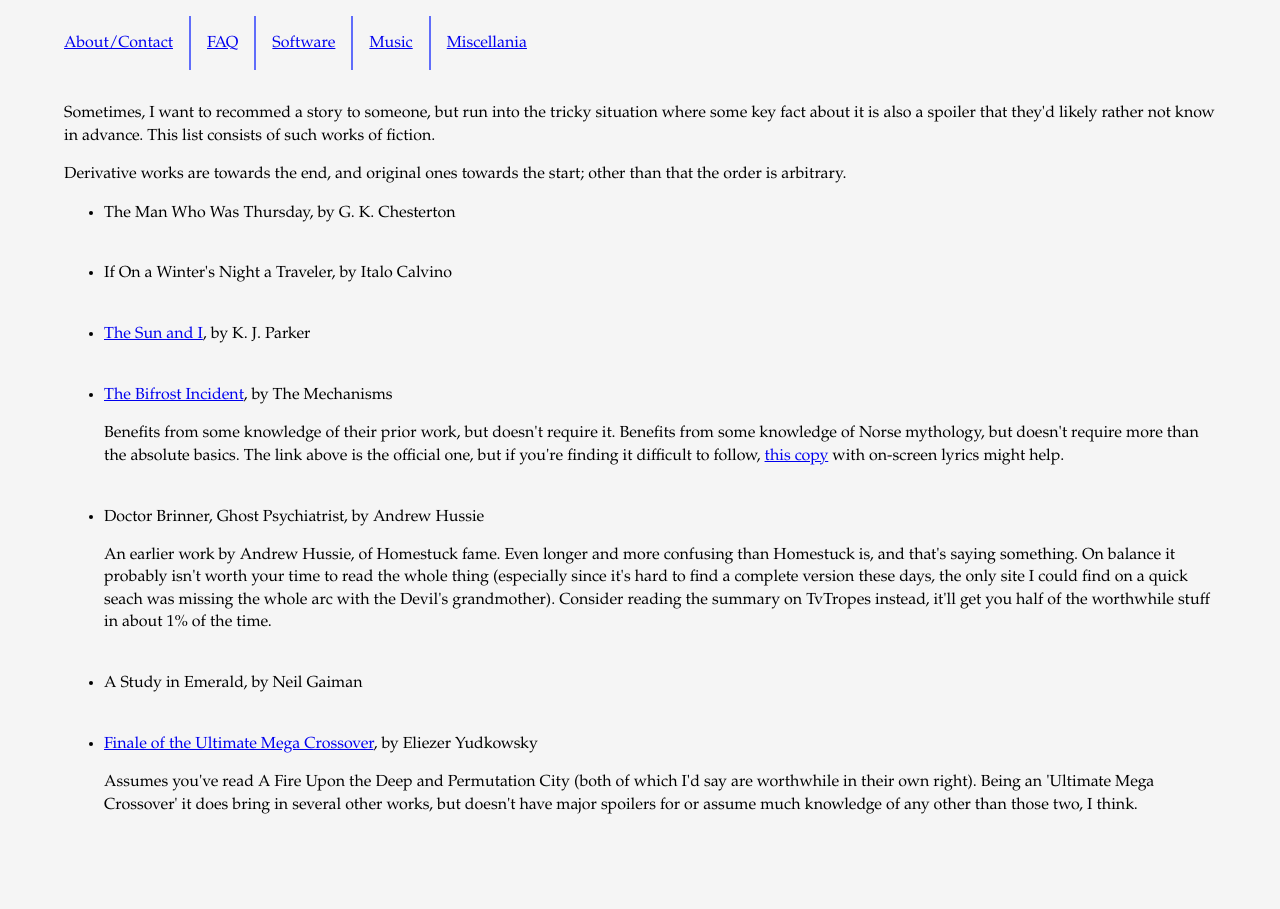
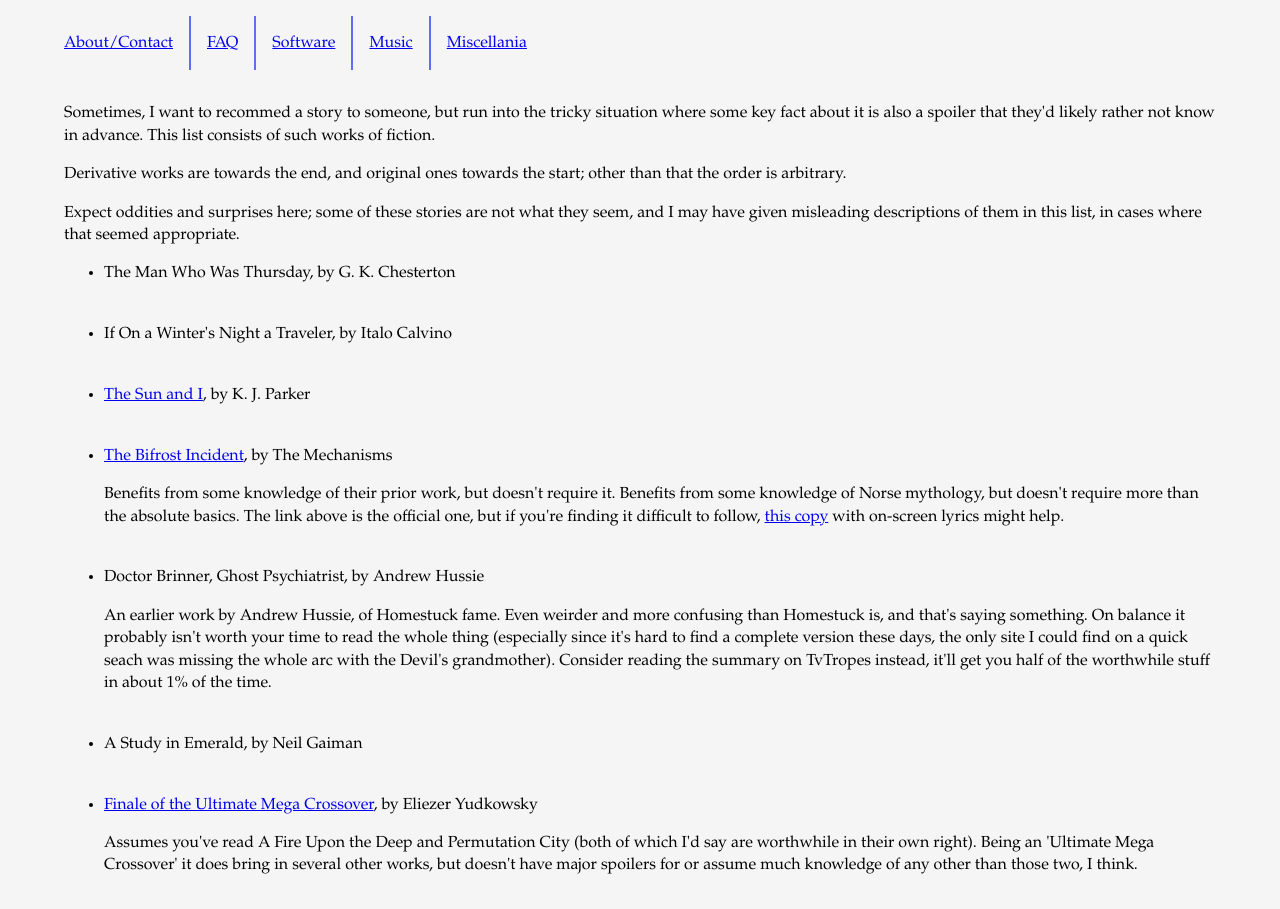
Before and after one commit to ForrestWeiswolf/forrestweiswolf.github.io, a Jekyll site: the page built from miscellania/difficult-recommendations.html, in a window 1280 px wide. Built offline with Jekyll 4.4.1, drawn with Linux system fonts in a browser that asks for light colours.

Commit message:
Phrasing improvements in list of stories difficult to recommend

```diff
--- a/miscellania/difficult-recommendations.html
+++ b/miscellania/difficult-recommendations.html
@@ -5,6 +5,7 @@
 <div>
   <p>Sometimes, I want to recommed a story to someone, but run into the tricky situation where some key fact about it is also a spoiler that they'd likely rather not know in advance. This list consists of such works of fiction.</p>
   <p>Derivative works are towards the end, and original ones towards the start; other than that the order is arbitrary.</p>
+  <p>Expect oddities and surprises here; some of these stories are not what they seem, and I may have given misleading descriptions of them in this list, in cases where that seemed appropriate.</p>
   <ul>
     <li>
       <p>The Man Who Was Thursday, by G. K. Chesterton</p>
@@ -21,7 +22,7 @@
     </li>
     <li>
       <p>Doctor Brinner, Ghost Psychiatrist, by Andrew Hussie</p>
-      <p>An earlier work by Andrew Hussie, of Homestuck fame. Even longer and more confusing than Homestuck is, and that's saying something. On balance it probably isn't worth your time to read the whole thing (especially since it's hard to find a complete version these days, the only site I could find on a quick seach was missing the whole arc with the Devil's grandmother). Consider reading the summary on TvTropes instead, it'll get you half of the worthwhile stuff in about 1% of the time.</p>
+      <p>An earlier work by Andrew Hussie, of Homestuck fame. Even weirder and more confusing than Homestuck is, and that's saying something. On balance it probably isn't worth your time to read the whole thing (especially since it's hard to find a complete version these days, the only site I could find on a quick seach was missing the whole arc with the Devil's grandmother). Consider reading the summary on TvTropes instead, it'll get you half of the worthwhile stuff in about 1% of the time.</p>
     </li>
     <li>
       <p>A Study in Emerald, by Neil Gaiman</p>
```
